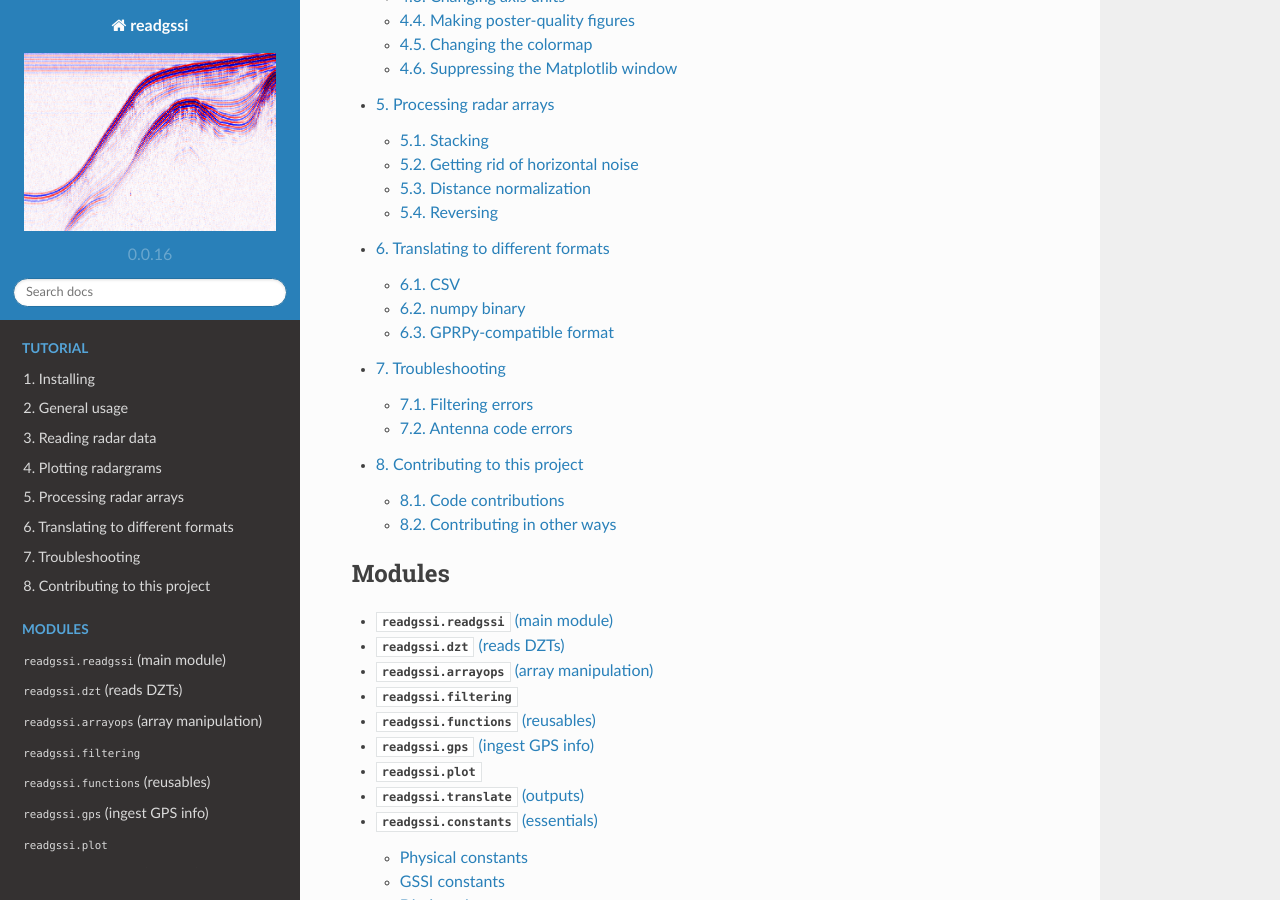
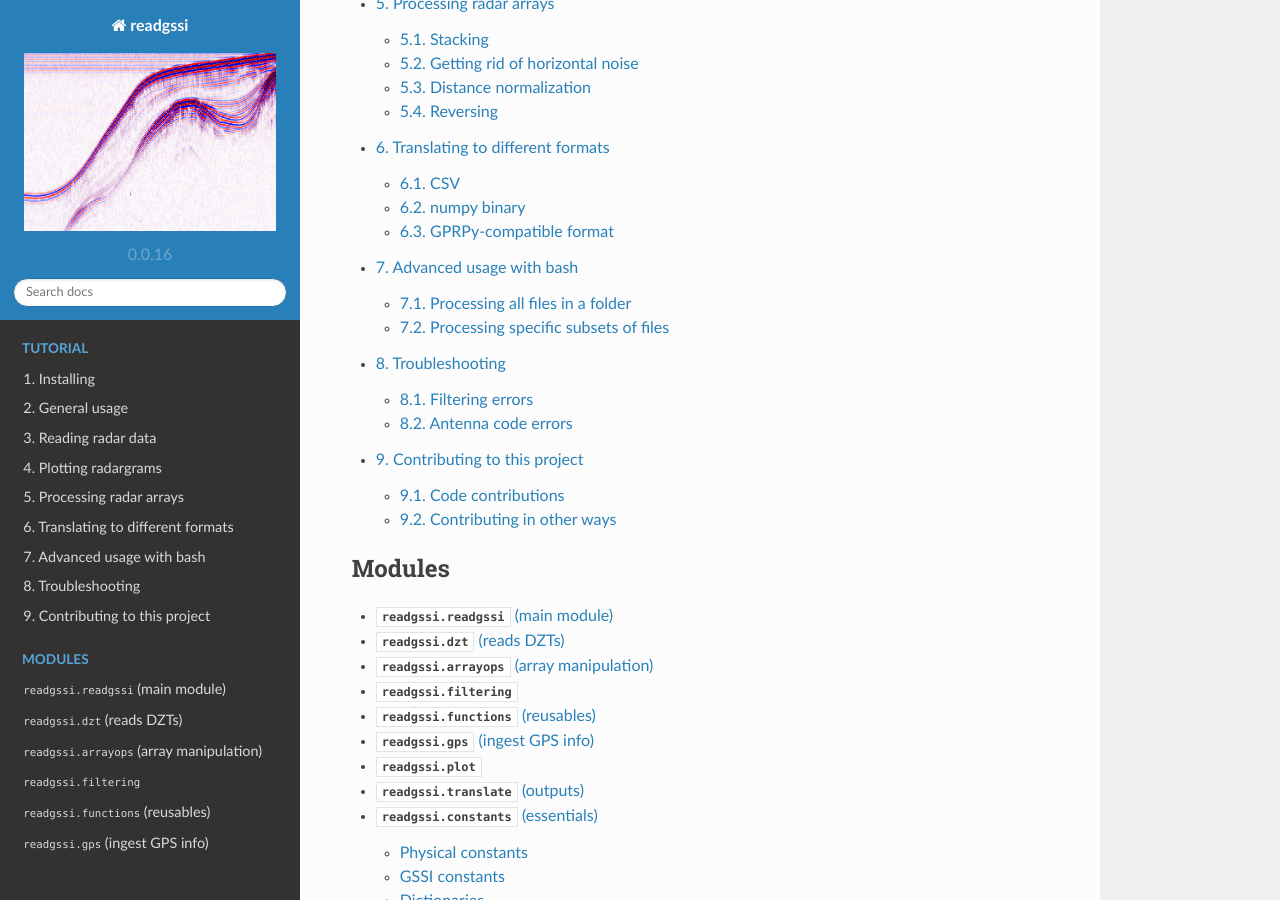
Before and after one commit to iannesbitt/readgssi, a Sphinx documentation site: the page built from docs/index.rst, in a window 1280 px wide and 900 px high, scrolled down 936 px. Built offline with Sphinx 7.4.7 and the Read the Docs theme 2.0.0, drawn with Linux system fonts in a browser that asks for light colours; part of the change alters nothing that is shown; some of the changed text lies outside the part shown.

Commit message:
nearly finished documentation (#9)

```diff
--- /dev/null
+++ b/docs/advanced.rst
@@ -0,0 +1,45 @@
+Advanced usage with bash
+##############################
+
+.. role:: bash(code)
+   :language: bash
+
+UNIX users have a distinct advantage of being able to easily process entire folders full of DZTs with a simple command. Users who wish to do this should `read up <https://linuxize.com/post/bash-for-loop/>`_ on how to construct for loops in Bash or simply follow and modify these examples below.
+
+Processing all files in a folder
+====================================
+
+This command makes use of the :bash:`ls` function in Bash, which lists all files that match a specific pattern. In this case, we want the pattern to be "any DZT file," which ends up being simply :bash:`ls *.DZT` (the :bash:`*` symbol is a wildcard, meaning it matches any set of characters, so in this case it would match both :bash:`FILE____005.DZT` and :bash:`test.DZT` but not :bash:`Test01.dzt` because the .DZT is case sensitive.).
+
+.. code-block:: bash
+
+	for f in `ls *.DZT`; do readgssi -p 8 -n -r 0 -g 40 -Z 233 -z ns -N -x m -s auto -i $f; done
+
+The structure of this command is easy to understand if you know a little bit about :bash:`for` loops. This command loops over every file with the extension :bash:`.DZT` (:bash:`ls *.DZT` where :bash:`*` indicates a wildcard) and assigns the filename to the :bash:`f` variable on each loop. Then, after the semicolon, bash runs readgssi for every pass of the loop. In this case, the parameters are:
+
+.. code-block:: bash
+
+	-p 8    # plot with size 8
+	-n      # suppress the matplotlib window; useful if you do not want the operation interrupted
+	-r 0    # full-width background removal
+	-g 40   # gain of 40
+	-Z 233  # time zero at 233 samples
+	-z ns   # display the depth axis in nanoseconds
+	-N      # distance-normalize the profile
+	-x m    # display the x-axis in meters
+	-s auto # apply automatic stacking
+	-i $f   # recall the `f` variable containing this loop's filename and feed it to the input flag of readgssi
+
+Finally, end the loop by closing the command with a linebreak :bash:`;`, and the :bash:`done` marker.
+
+
+Processing specific subsets of files
+=======================================
+
+You can make the command even more specific by further modifying the set of files returned by the :bash:`ls` command. For example:
+
+.. code-block:: bash
+
+	for f in `ls FILE__{010..025}.DZT`; do readgssi -p 8 -n -r 0 -g 40 -Z 233 -z ns -N -x m -s auto -i $f; done
+
+This command will process only the 16 files in the numeric sequence between and including 010 and 025 in the set (:bash:`FILE__010.DZT`, :bash:`FILE__011.DZT`, :bash:`...`, :bash:`FILE__025.DZT`). :bash:`bash` handles the zero padding for you as well. Pretty cool.
--- a/docs/general.rst
+++ b/docs/general.rst
@@ -119,4 +119,5 @@ Optional flags
 
 Command line functionality is explained further in the following sections.
 
+
 `Back to top ↑ <#top>`_
--- a/docs/index.rst
+++ b/docs/index.rst
@@ -4,8 +4,6 @@
 Welcome to readgssi's documentation. This program was written to read and process ground-penetrating radar files from instruments made by Geophysical Survey Systems Incorporated (GSSI), although I have no affiliation with nor endorsement for the afforementioned organization.
 
 `readgssi` is a tool intended for use as an open-source reader and preprocessing module for subsurface data collected with GSSI ground-penetrating radar (GPR) devices. It has the capability to read DZT and DZG files with the same pre-extension name and plot the data contained in those files.
-
-.. warning:: Docs are under construction, use with caution.
 
 .. toctree::
     :numbered:
@@ -18,6 +16,7 @@ Welcome to readgssi's documentation. This program was written to read and proces
     plotting
     processing
     translating
+    advanced
     troubleshooting
     contributing
 
```
